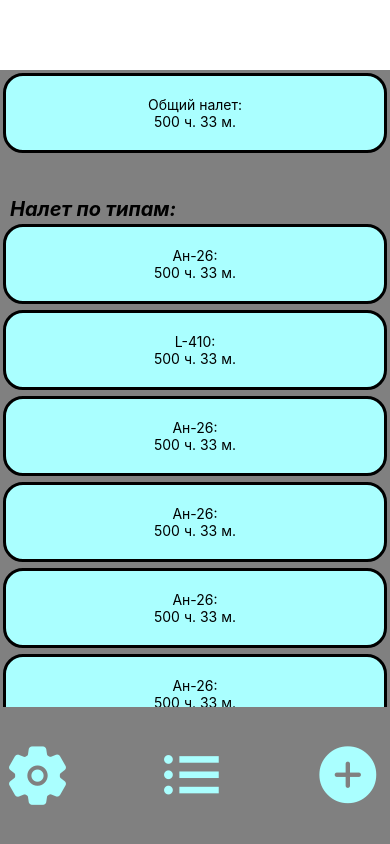
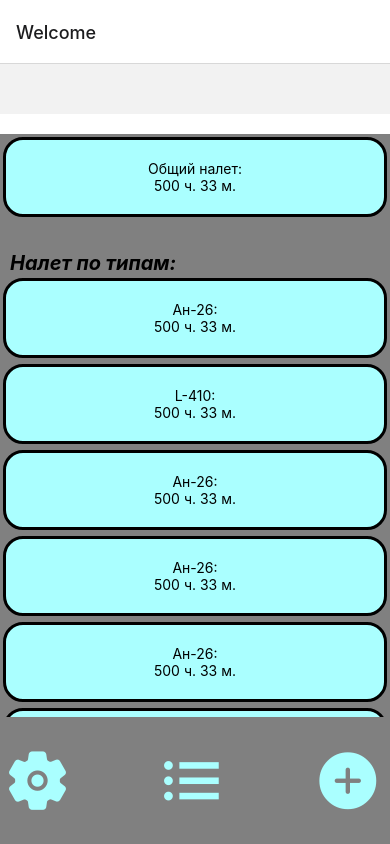
Before and after one commit to alexpilotvdv/flightbook, a React Native app: screen / in a window 390 px wide. Built offline with nearby package versions, Linux system fonts and the light colour scheme.

Commit message:
test navigation

```diff
--- a/App.js
+++ b/App.js
@@ -1,68 +1,23 @@
-import { StatusBar } from 'expo-status-bar';
-import React from 'react';
-import { StyleSheet, Text, View,TouchableOpacity } from 'react-native';
-import Total from './src/components/Total'
-import ListTotal from './src/components/ListTotal';
-import { Ionicons } from '@expo/vector-icons';
+import * as React from 'react';
+import { NavigationContainer } from '@react-navigation/native';
+import { createNativeStackNavigator } from '@react-navigation/native-stack';
+import Main from './Main'
+import Newrecords from './src/components/Newrecord'
+
+const Stack = createNativeStackNavigator();
 
 export default function App() {
 
   return (
-    <View style={styles.container}>
-      <View style={styles.total}>
-
-      <Total total_name='Общий налет:' total_time = '500 ч. 33 м.'/>
-      </View>
-
-     <View style={styles.list}>
-     <Text style={{marginLeft:10,
-      fontStyle:'italic',
-      fontWeight:'bold',
-      fontSize:20}}>Налет по типам:</Text>
-     <ListTotal />
-     </View>
-     <View style={styles.knopki}>
-     <Ionicons name='settings' size={65} color='#AAFFFF' />
-     <Ionicons name='list' size={70} color='#AAFFFF' />
-
-     <TouchableOpacity
-        onPress={() => alert('Hello, world!')}
-        >
-        <Ionicons name='add-circle' size={70} color='#AAFFFF' />
-      </TouchableOpacity>
-     </View>
-
-    </View>
+    <NavigationContainer>
+      <Stack.Navigator>
+        <Stack.Screen
+          name="Home"
+          component={Main}
+          options={{ title: 'Welcome' }}
+        />
+        <Stack.Screen name="Newrecords" component={Newrecords} />
+      </Stack.Navigator>
+    </NavigationContainer>
   );
 }
-
-const styles = StyleSheet.create({
-  container: {
-    flex:1,
-    flexDirection:'column',
-    backgroundColor: '#fff',
-    alignItems: 'stretch',
-    justifyContent: 'flex-start',
-    marginTop:50
-  },
-  total:{
-    flex: 1,
-    alignItems:'stretch',
-    marginTop:20,
-    backgroundColor:'gray'
-
-  },
-  list:{
-    flex: 4,
-    alignItems:'stretch',
-    backgroundColor:'gray'
-  },
-  knopki:{
-    flex:1,
-    justifyContent:'space-between',
-    flexDirection:'row',
-    alignItems:'center',
-    padding:5,
-    backgroundColor:'gray'
-  }
-});
--- /dev/null
+++ b/Main.js
@@ -0,0 +1,74 @@
+import { StatusBar } from 'expo-status-bar';
+import React from 'react';
+import { StyleSheet, Text, View,TouchableOpacity } from 'react-native';
+import Total from './src/components/Total'
+import ListTotal from './src/components/ListTotal';
+import { Ionicons } from '@expo/vector-icons';
+
+
+export default function App(props) {
+
+  return (
+    <View style={styles.container}>
+      <View style={styles.total}>
+
+      <Total total_name='Общий налет:' total_time = '500 ч. 33 м.'/>
+      </View>
+
+     <View style={styles.list}>
+     <Text style={{marginLeft:10,
+      fontStyle:'italic',
+      fontWeight:'bold',
+      fontSize:20}}>Налет по типам:</Text>
+     <ListTotal />
+     </View>
+     <View style={styles.knopki}>
+     <Ionicons name='settings' size={65} color='#AAFFFF' />
+     <Ionicons name='list' size={70} color='#AAFFFF' />
+
+     <TouchableOpacity
+       onPress={() =>{
+ props.navigation.navigate('Newrecords', { name: 'Jane' })
+console.log(props)
+       }
+
+      }
+        >
+        <Ionicons name='add-circle' size={70} color='#AAFFFF' />
+      </TouchableOpacity>
+     </View>
+
+    </View>
+  );
+}
+
+const styles = StyleSheet.create({
+  container: {
+    flex:1,
+    flexDirection:'column',
+    backgroundColor: '#fff',
+    alignItems: 'stretch',
+    justifyContent: 'flex-start',
+    marginTop:50
+  },
+  total:{
+    flex: 1,
+    alignItems:'stretch',
+    marginTop:20,
+    backgroundColor:'gray'
+
+  },
+  list:{
+    flex: 4,
+    alignItems:'stretch',
+    backgroundColor:'gray'
+  },
+  knopki:{
+    flex:1,
+    justifyContent:'space-between',
+    flexDirection:'row',
+    alignItems:'center',
+    padding:5,
+    backgroundColor:'gray'
+  }
+});
--- /dev/null
+++ b/src/components/Newrecord.js
@@ -0,0 +1,70 @@
+
+import React, { useState } from 'react';
+import { StyleSheet, Text, View, TouchableOpacity,Button } from 'react-native';
+import DateTimePicker from '@react-native-community/datetimepicker';
+import { Ionicons } from '@expo/vector-icons';
+
+export default function App() {
+    const [date, setDate] = useState(new Date(1598051730000));
+    const [mode, setMode] = useState('date');
+    const [show, setShow] = useState(false);
+
+    const onChange = (event, selectedDate) => {
+        const currentDate = selectedDate || date;
+        // setShow(Platform.OS === 'ios');
+        setDate(currentDate);
+    };
+    const showDatepicker = () => {
+        setShow(true);
+        setMode('date');
+    };
+    return (
+        <View style={styles.container}>
+            <View>
+                <Button onPress={showDatepicker} title="Выберите дату полета" />
+            </View>
+            {show && (
+                <DateTimePicker
+                    testID="dateTimePicker"
+                    value={date}
+                    mode={mode}
+                    is24Hour={true}
+                    display="default"
+                    onChange={onChange}
+                />
+            )}
+
+        </View>
+    );
+}
+
+const styles = StyleSheet.create({
+    container: {
+        flex: 1,
+        flexDirection: 'column',
+        backgroundColor: '#fff',
+        alignItems: 'stretch',
+        justifyContent: 'flex-start',
+        marginTop: 50
+    },
+    total: {
+        flex: 1,
+        alignItems: 'stretch',
+        marginTop: 20,
+        backgroundColor: 'gray'
+
+    },
+    list: {
+        flex: 4,
+        alignItems: 'stretch',
+        backgroundColor: 'gray'
+    },
+    knopki: {
+        flex: 1,
+        justifyContent: 'space-between',
+        flexDirection: 'row',
+        alignItems: 'center',
+        padding: 5,
+        backgroundColor: 'gray'
+    }
+});
```
Also changed, not shown: package.json (+6 -1 lines), 1 other file (tests, documents, lock files or other folders).
